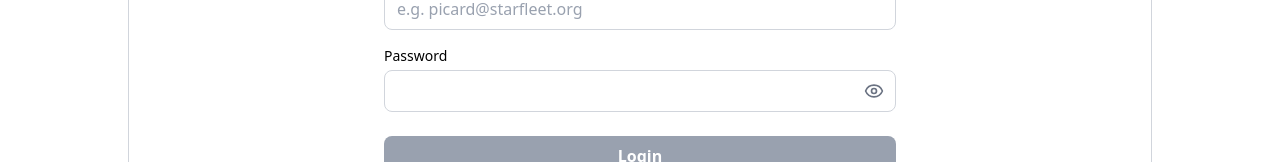
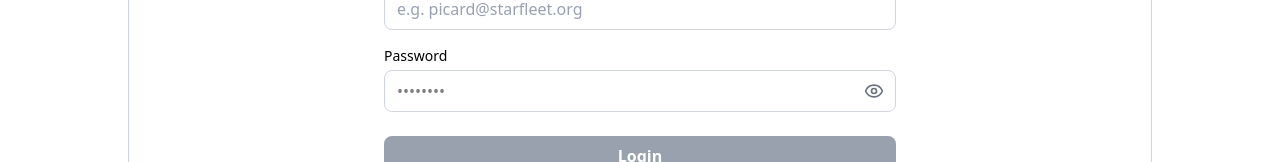
Before and after one commit to jharmez007/codebaze-academy-frontend, a Next.js app: page /login in a window 1280 px wide. Shown: the part 242-404 px from the top of the page. Built offline with nearby package versions, Linux system fonts and the light colour scheme; no server answers.

Commit message:
placehilder

```diff
--- a/src/app/(student)/login/page.tsx
+++ b/src/app/(student)/login/page.tsx
@@ -86,6 +86,7 @@ export default function LoginPage() {
                   id="password"
                   type={showPassword ? "text" : "password"}
                   value={password}
+                  placeholder="••••••••"
                   onChange={(e) => setPassword(e.target.value)}
                   className="w-full rounded-md border border-gray-300 px-3 py-2 pr-10 text-black text-base outline-none focus:ring-2 focus:ring-gray-500 focus:border-gray-600 transition"
                 />
```
